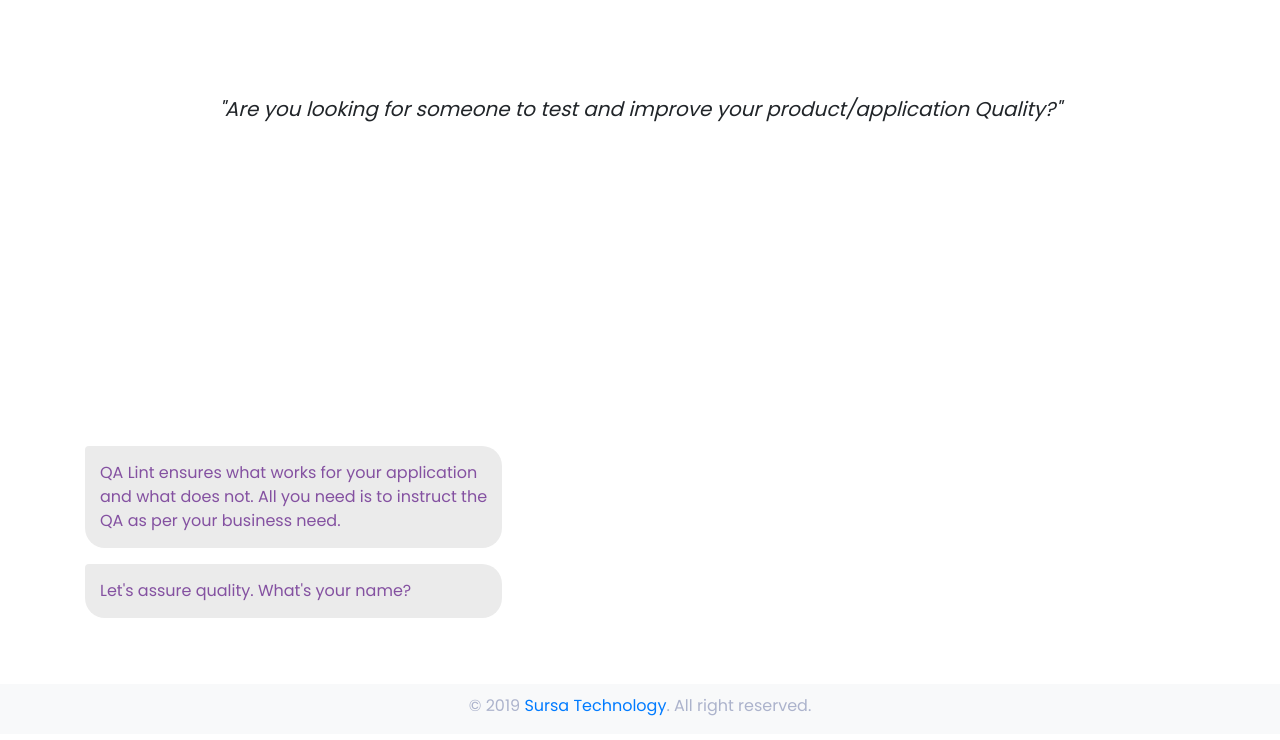
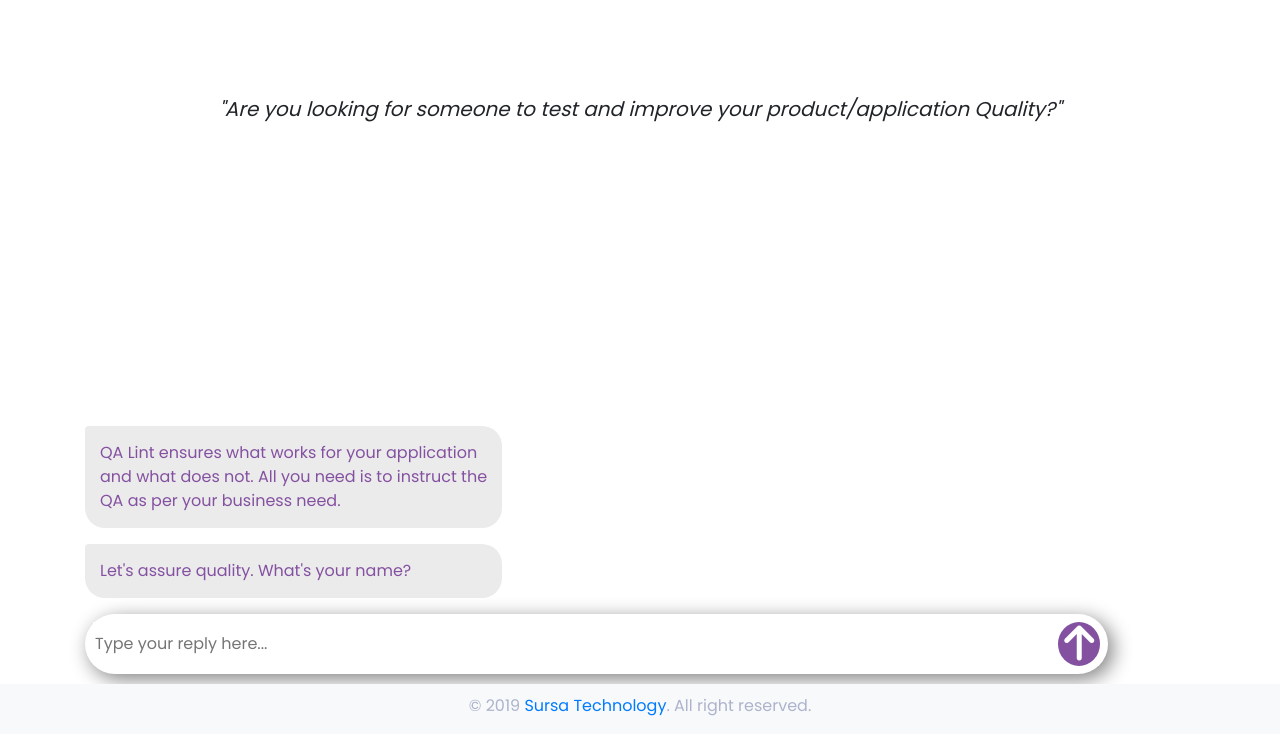
Before and after one commit to Nwafor-Onyebuchi/QALINT, a website: page dist/hire.html in a window 1280 px wide. Shown: the part 66-806 px from the top of the page. Drawn offline with nearby package versions, Linux system fonts and the light colour scheme.

Commit message:
chat input added

```diff
--- a/dist/css/style.css
+++ b/dist/css/style.css
@@ -229,7 +229,7 @@ kbd {
 .conversational-form{
   z-index: -1;
   position: absolute;
-  bottom: 100px;
+  bottom: 60px;
 }
 
  .message-box {
@@ -238,6 +238,35 @@ kbd {
   padding: 15px;
   color: #8451A1;
   border-radius: 4px 20px 20px 20px;
+ }
+
+ .res-in {
+  width: 80%;
+  padding-top: 10px;
+ }
+
+ .input{
+   border-radius: 40px;
+   padding: 8px;
+   box-shadow: 5px 5px 20px gray;
+   margin-right: 20px;
+ }
+
+ .fa-arrow-up{
+   font-size: 40px;
+   color: #fff;
+ }
+
+ button[type="submit"]{
+   background-color: #8451A1;
+   float: right;
+   border-radius: 50%;
+ }
+ .response {
+   float: left;
+   background-color: #fff;
+   border: none;
+   outline: none;
  }
 /*styling the mobile*/
 @media (max-width: 923px) {
--- a/dist/hire.html
+++ b/dist/hire.html
@@ -16,6 +16,7 @@
     />
     <link rel="stylesheet" href="css/style.css" />
     <title>Hire QA | QA Lint</title>
+    <script src="https://kit.fontawesome.com/4615551dac.js"></script>
   </head>
   <body>
     <header id="nav-header">
@@ -59,14 +60,19 @@
             "Are you looking for someone to test and improve your product/application Quality?"
            </p>
       <div class="conversational-form">
-        <div class="scrollable">
            <p class="message-box">QA Lint ensures what works for your application and what does not.
               All you need is to instruct the QA as per your business need.</p>
               <p class="message-box mb5">Let's assure quality. What's your name?</p>
+              <div >
+                <form action="">
+                  <fieldset class="input">
+                  <input type="text" placeholder="Type your reply here..." class="response res-in">
+                  <button type="submit" class="response"><i class="fas fa-arrow-up"></i></button>
+                </fieldset>
+                </form>
+              </div>
         </div>
-      </div>
     </section>
-    <br /> <br /> <br /> <br /> <br /> <br /> <br /> <br /> <br /> <br /> <br /> <br /> <br /> <br /> <br /> <br /> <br /> <br /> <br /> <br /> <br /> <br /> <br /> <br /> <br />
     <footer id="foot01"></footer>
     <script
       src="https://code.jquery.com/jquery-3.3.1.slim.min.js"
```
